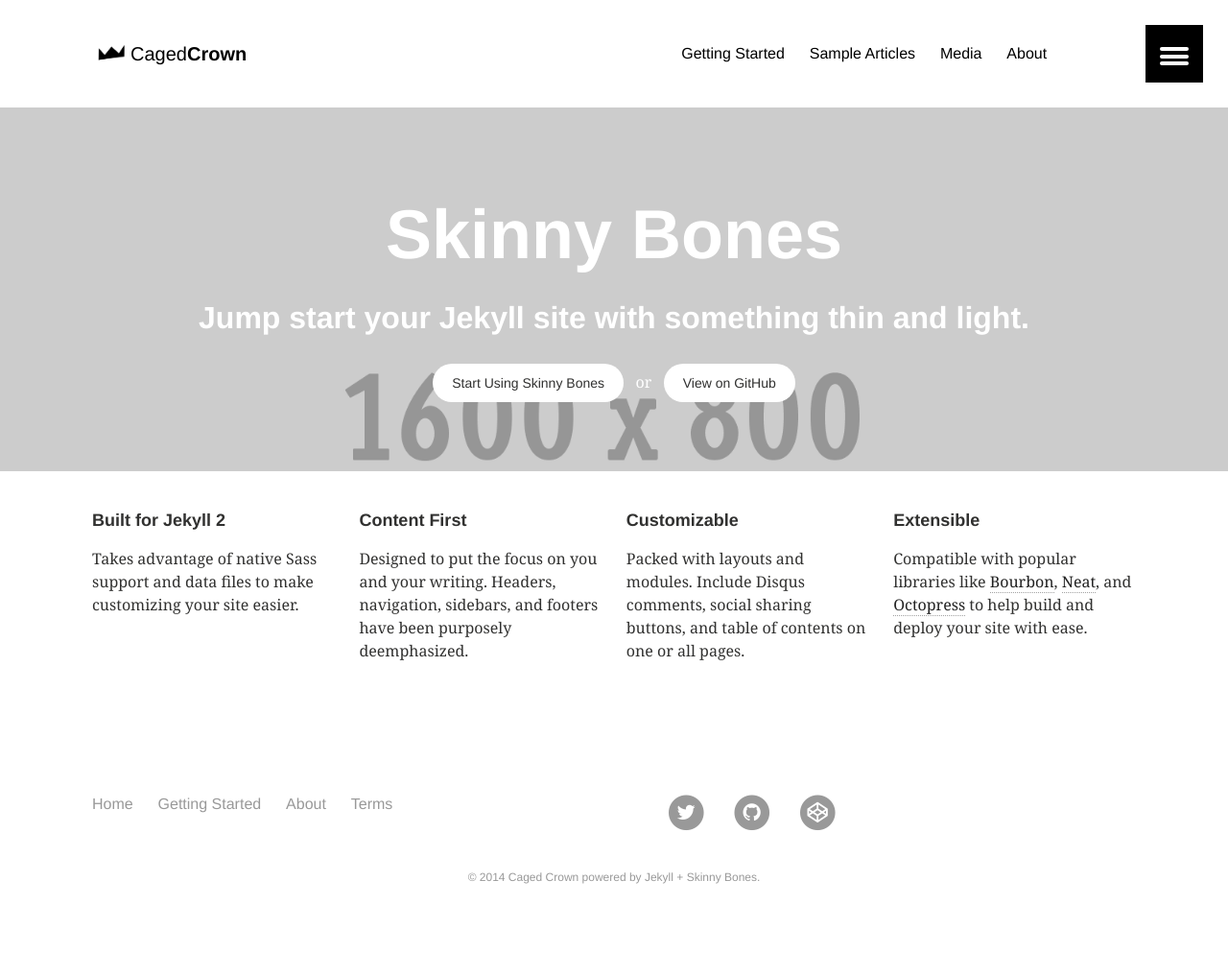
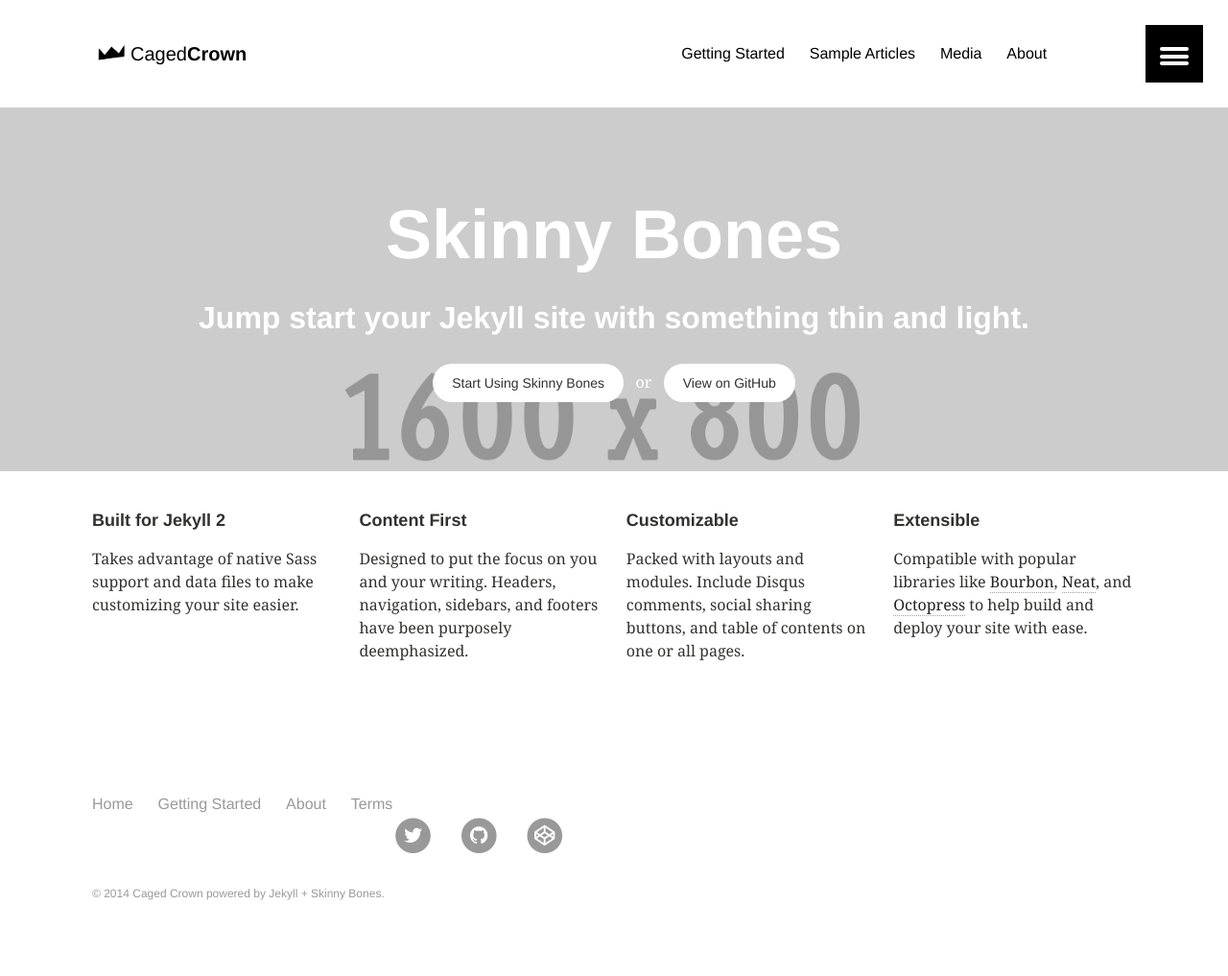
Before and after one commit to cagedcrown/cagedcrown.github.io, a Jekyll site: the page built from index.md, in a window 1280 px wide. Shown: the whole page at 96% size. Built offline with Jekyll 4.4.1, drawn with Linux system fonts in a browser that asks for light colours.

Commit message:
still fixing social icon float

```diff
--- a/_includes/footer.html
+++ b/_includes/footer.html
@@ -10,7 +10,7 @@
 			<li><a href="{{ domain }}{{ link.url }}" {% if link.url contains 'http' %}target="_blank"{% endif %}>{{ link.title }}</a></li>
 		{% endfor %}
 		</ul>
-
+	<br>
 	<div class="social-icons">
 	<ul>
 		<li>
--- a/_sass/_layout.scss
+++ b/_sass/_layout.scss
@@ -454,12 +454,13 @@
 // --------------------------------------------------
 
 footer {
-	text-align: center;
+	text-align: left;
 	list-style-type: none;
 }
 
 .social-icons {
-	text-align: center;
+	float: left;
+	text-align: left;
 	display: inline-block;
 	list-style-type: none;
 }
@@ -470,7 +471,7 @@ footer {
 	margin-top: (3 * (0rem + ($doc-line-height / $doc-font-size)));
 	padding-bottom: $gutter;
 	font-family: $alt-font;
-	text-align: center;
+	text-align: left;
 	.copyright {
 		@include font-size(12);
 		color: lighten($black,60);
```
